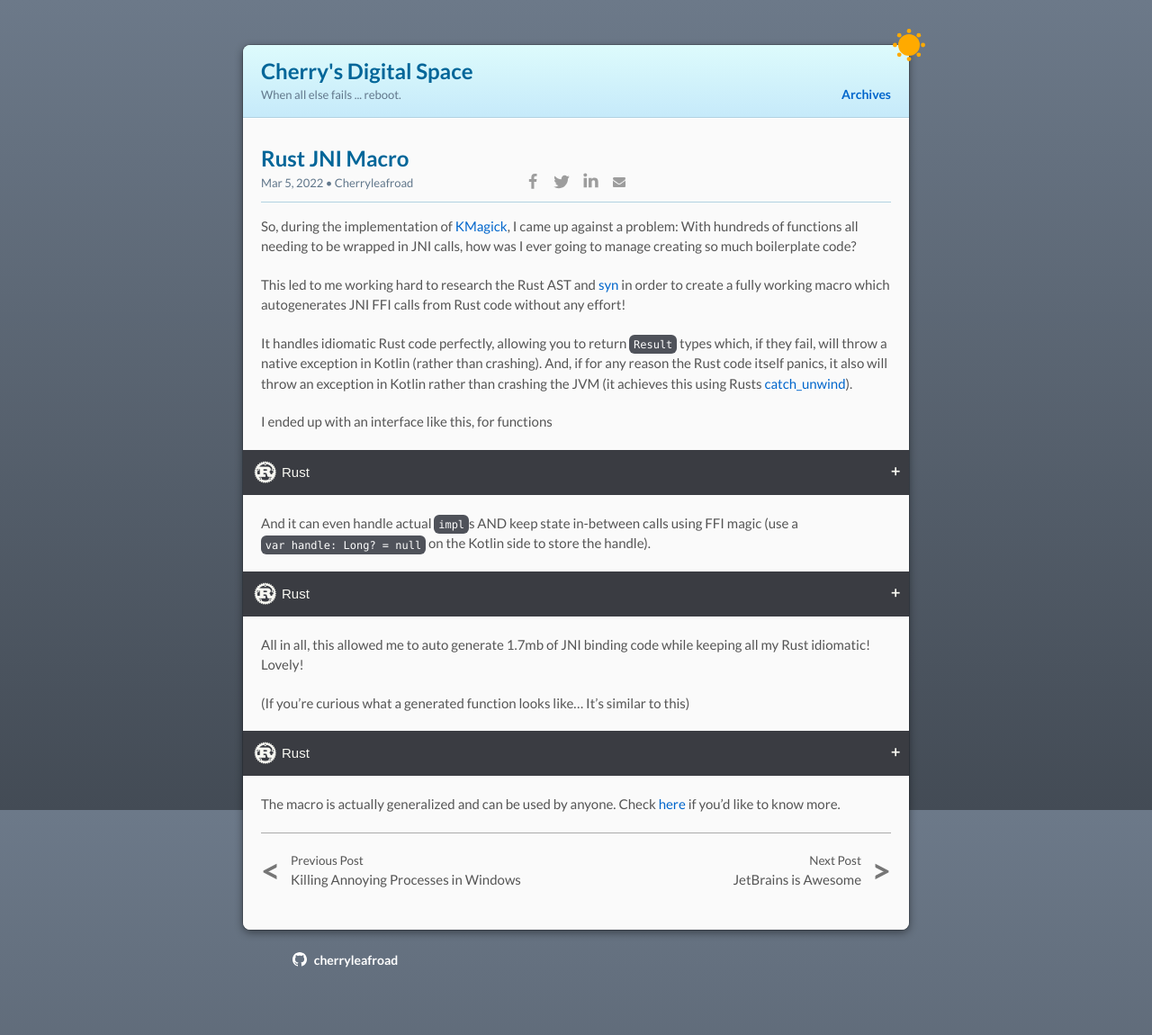
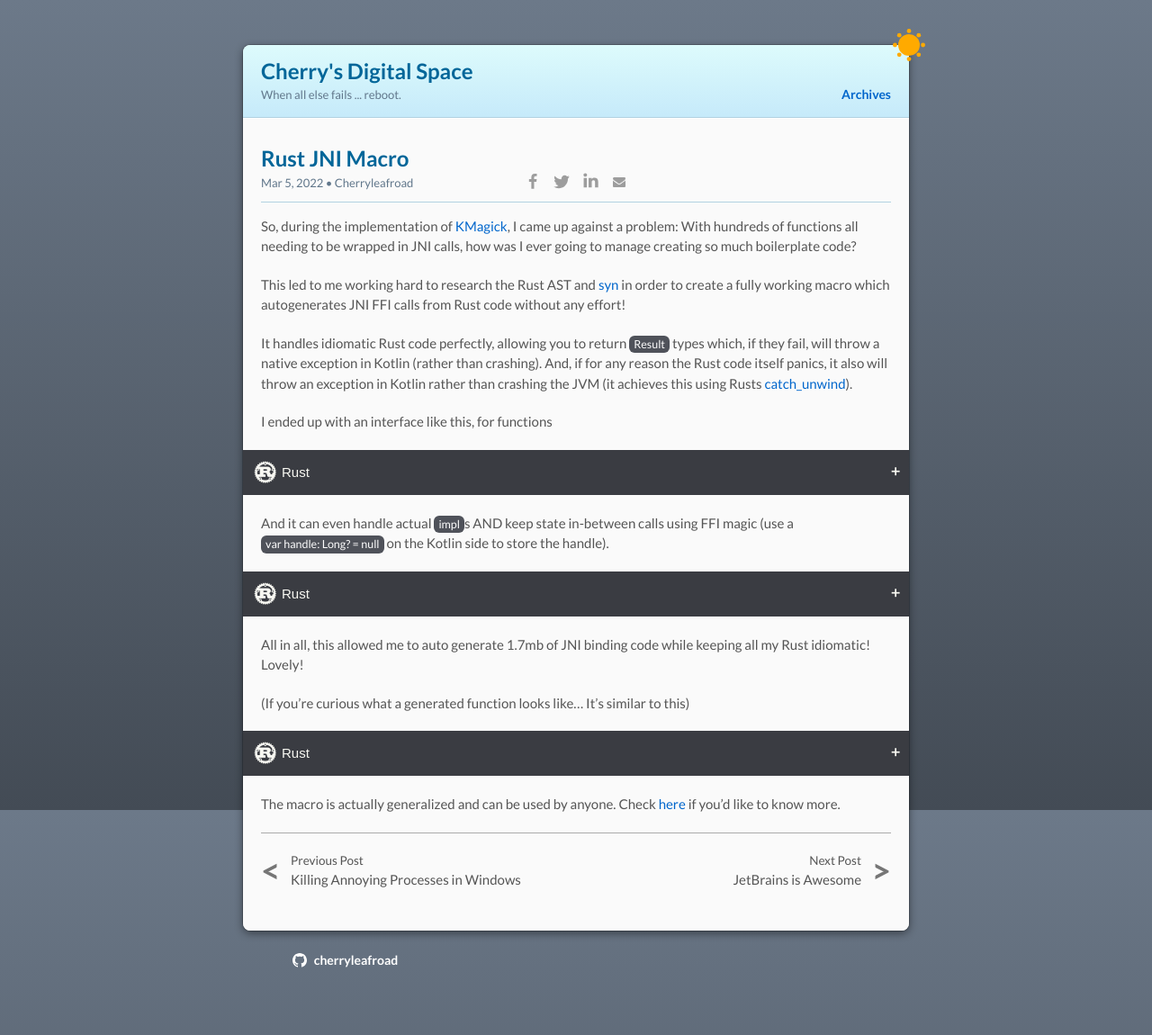
Before and after one commit to MolotovCherry/molotovcherry.github.io, a Jekyll site: the page built from _posts/2022-03-05-rust-jni-macro.md, in a window 1280 px wide. Shown: the whole page at 90% size. Built offline with Jekyll 4.4.1, drawn with Linux system fonts in a browser that asks for light colours; comment, search, counter and statistics services are not loaded.

Commit message:
Change code block look (and include class for other lookalikes)

```diff
--- /dev/null
+++ b/_includes/collect-tags.html
@@ -0,0 +1,18 @@
+{% assign rawtags = "" %}
+{% for post in site.posts %}
+  {% assign ttags = post.tags | join:'|' | append:'|' %}
+  {% assign rawtags = rawtags | append:ttags %}
+{% endfor %}
+{% assign rawtags = rawtags | split:'|' | sort %}
+
+{% assign site.tags = "" %}
+{% for tag in rawtags %}
+  {% if tag != "" %}
+    {% if tags == "" %}
+      {% assign tags = tag | split:'|' %}
+    {% endif %}
+    {% unless tags contains tag %}
+      {% assign tags = tags | join:'|' | append:'|' | append:tag | split:'|' %}
+    {% endunless %}
+  {% endif %}
+{% endfor %}
--- a/_includes/head-custom.html
+++ b/_includes/head.html
@@ -1,3 +1,7 @@
 {% if jekyll.environment == 'production' -%}
   {% include head-google-analytics.html %}
 {%- endif %}
+
+{% if site.tags != "" %}
+  {% include collect-tags.html %}
+{% endif %}
--- a/_layouts/default.html
+++ b/_layouts/default.html
@@ -27,7 +27,7 @@
     <script src="//html5shiv.googlecode.com/svn/trunk/html5.js"></script>
     <![endif]-->
 
-    {% include head-custom.html %}
+    {% include head.html %}
   </head>
   <body>
     <div class="wrapper">
--- a/_sass/jekyll-theme-modernist.scss
+++ b/_sass/jekyll-theme-modernist.scss
@@ -167,10 +167,11 @@
   max-width:100%;
 }
 
-code, pre {
-  font-family:Monaco, Bitstream Vera Sans Mono, Lucida Console, Terminal;
-  font-size:12px;
+code, pre, .bubble {
+  //font-family:Monaco, Bitstream Vera Sans Mono, Lucida Console, Terminal;
+  font-size:12.5px;
   overflow-x:auto;
+  font-family: inherit;
 }
 
 pre {
--- a/_sass/themes/theme-default.scss
+++ b/_sass/themes/theme-default.scss
@@ -205,7 +205,7 @@
 // end code blocks section
 
 // inline `code`
-p > code, kbd {
+p > code, kbd, .bubble {
   transition: background-color var(--transition-time) var(--transition-fn), color var(--transition-time) var(--transition-fn);
   background-color: var(--code-background-color);
   color: var(--code-color);
--- a/assets/css/style.scss
+++ b/assets/css/style.scss
@@ -4,11 +4,13 @@
 @import "{{ site.theme }}";
 
 // code blocks in text
-p > code, kbd {
-    padding: 0.3em 0.4em 0.3em;
+p > code,
+kbd, .bubble {
+    padding: 0.15em 0.4em 0.2em;
     border-radius: 6px;
     vertical-align: middle;
     white-space: nowrap;
+    display: inline;
 }
 
 // weird issues with multiple layers and gaps
@@ -128,7 +130,7 @@
   }
 
   // if it's too long, it'll break horizontal layout in mobile
-  p > code, kbd {
+  p > code, kbd, .bubble {
     white-space: normal;
   }
 }
```
